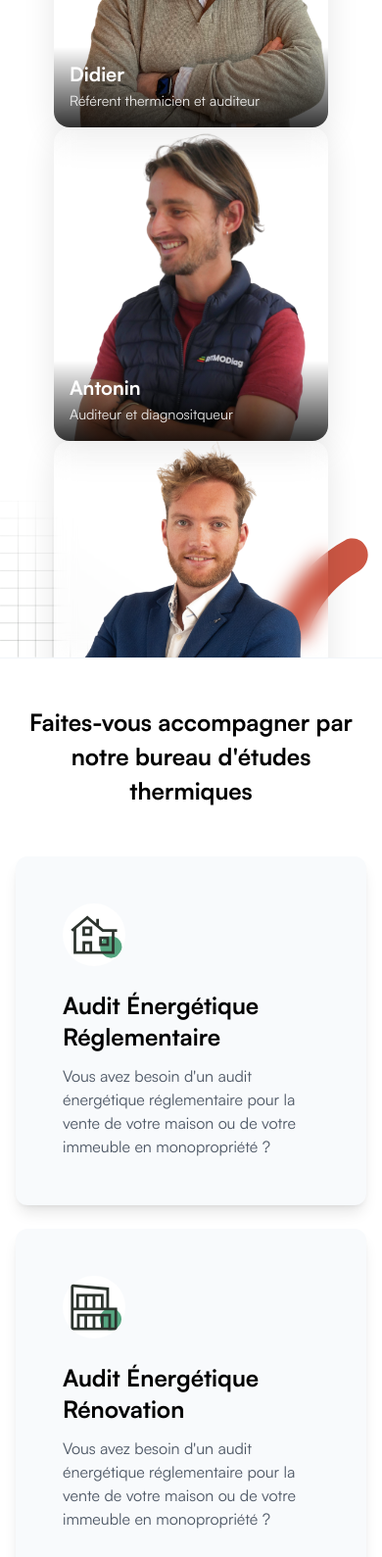
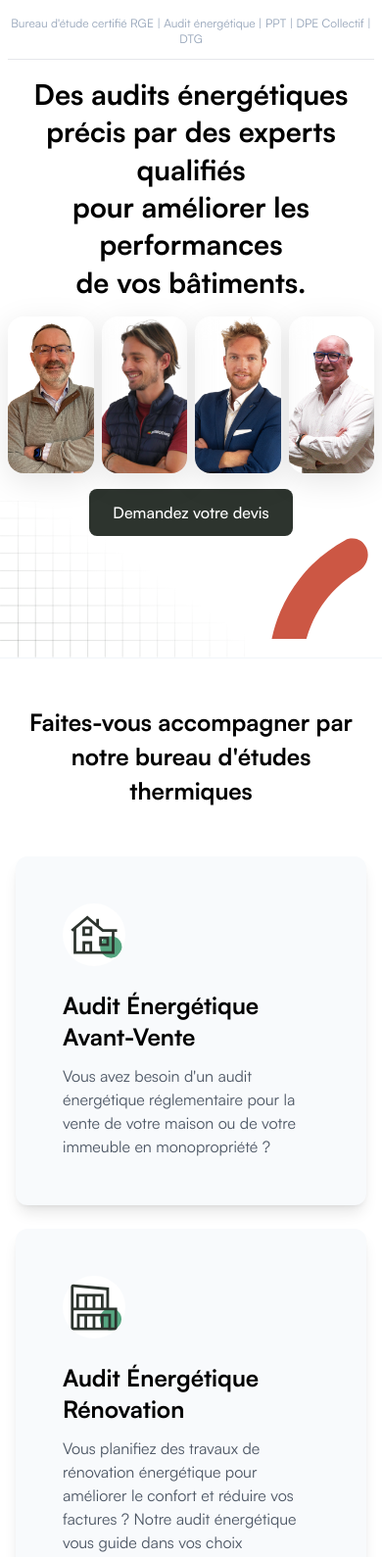
Before and after one commit to TornatoreTristan/ritmoaudit, an Astro site: page / in a window 390 px wide. Shown: the part 172-1761 px from the top of the page at 98% size. Built offline with nearby package versions, Linux system fonts and the light colour scheme; Astro itself is replaced by a stand-in of ours.

Commit message:
add-hugo and text for prestation

```diff
--- a/src/components/Member.astro
+++ b/src/components/Member.astro
@@ -28,6 +28,16 @@ const { image, name, role } = Astro.props;
     width: 280px;
     transition: all 0.3s ease;
   }
+
+  @media (max-width: 768px) {
+    .member-card {
+      width: 100%;
+    }
+    .member-info {
+      display: none;
+    }
+  }
+
   .member-card:hover {
     transform: translateY(-4px);
     box-shadow: 0 12px 40px rgba(0, 0, 0, 0.15);
@@ -38,6 +48,12 @@ const { image, name, role } = Astro.props;
     height: 320px;
     position: relative;
     overflow: hidden;
+  }
+
+  @media (max-width: 768px) {
+    .member-image {
+      height: 160px;
+    }
   }
 
   .member-image img {
@@ -73,4 +89,5 @@ const { image, name, role } = Astro.props;
     margin: 0.25rem 0 0;
     opacity: 0.9;
   }
+
 </style>
--- a/src/pages/index.astro
+++ b/src/pages/index.astro
@@ -23,8 +23,32 @@ import TestimonialCard from '../components/TestimonialCard.astro';
 			<img src="/ellipse1.svg" alt="" class="absolute left-0 top-[30px] -translate-y-1/2 -translate-x-1/2 w-[200px] sm:w-[300px] lg:w-[400px] h-auto" />
 			<img src="/ellipse2.svg" alt="" class="absolute right-[10vw] top-12 -translate-y-1/2 translate-x-1/2 w-[200px] sm:w-[300px] lg:w-[400px] h-auto rotate-90" />
 			<img src="/ellipse3.svg" alt="" class="absolute bottom-[70px] right-4 sm:right-8 translate-x-1/2 translate-y-1/2 w-[200px] sm:w-[300px] lg:w-[400px] h-auto" />
-			<div class="flex flex-col lg:flex-row items-center justify-center relative z-10 w-full max-w-7xl h-full gap-8 lg:gap-24">
-				<div class="max-w-3xl w-full flex-1 order-1 lg:order-1 text-center lg:text-left mx-auto">
+
+			<!-- Version Mobile -->
+			<div class="flex flex-col items-center justify-center relative z-10 w-full max-w-7xl h-full gap-8 lg:hidden">
+				<div class="max-w-3xl w-full flex-1 flex flex-col justify-center text-center mx-auto">
+					<div class="pb-8 sm:pb-16 flex justify-center">
+						<img src="/logo-ritmoaudit.svg" alt="Ritmo Audit" class="h-8 w-auto" />
+					</div>
+					<div class="mb-4 sm:mb-6 border-b pb-3">
+						<p class="text-slate-400 text-xs sm:text-base">Bureau d'étude certifié RGE | Audit énergétique | PPT | DPE Collectif | DTG</p>
+					</div>
+					<h1 class="text-[1.8rem] !leading-[2.4rem] sm:text-4xl font-bold mb-4 sm:mb-6">Des audits énergétiques<br>précis par des experts qualifiés<br>pour améliorer les performances<br>de vos bâtiments.</h1>
+					<div class="flex flex-row justify-center items-center gap-2 w-full mb-4">
+						<div class="w-1/4"><Member image="/didierp.png" name="Didier" role="Référent thermicien et auditeur" /></div>
+						<div class="w-1/4"><Member image="/anton.png" name="Antonin" role="Auditeur et diagnositqueur" /></div>
+						<div class="w-1/4"><Member image="/thom.png" name="Thomas" role="Président et conseiller technique" /></div>
+						<div class="w-1/4"><Member image="/hufo.png" name="Hugo" role="Conseiller technique" /></div>
+					</div>
+					<div>
+						<a href="#contact"><Button variant="primary" size="md">Demandez votre devis</Button></a>
+					</div>
+				</div>
+			</div>
+
+			<!-- Version Desktop -->
+			<div class="hidden lg:flex flex-row items-center justify-center relative z-10 w-full max-w-7xl h-full gap-24">
+				<div class="max-w-3xl w-full flex-1 text-left">
 					<div class="pb-8 sm:pb-16">
 						<img src="/logo-ritmoaudit.svg" alt="Ritmo Audit" class="h-8 w-auto" />
 					</div>
@@ -33,14 +57,14 @@ import TestimonialCard from '../components/TestimonialCard.astro';
 					</div>
 					<h1 class="text-2xl !leading-[2.8rem] sm:text-4xl font-bold mb-4 sm:mb-6">Des audits énergétiques<br>précis par des experts qualifiés<br>pour améliorer les performances<br>de vos bâtiments.</h1>
 					<div>
-						<Button variant="primary" size="md">Demandez votre devis</Button>
+						<a href="#contact"><Button variant="primary" size="md">Demandez votre devis</Button></a>
 					</div>
 				</div>
-				<div class="flex flex-wrap lg:flex-row justify-center items-center gap-x-2 sm:gap-x-4 lg:gap-x-4 w-full max-w-xl flex-shrink-0 order-2 lg:order-2">
+				<div class="flex flex-wrap lg:flex-row justify-center items-center gap-x-4 w-full max-w-xl">
 					<div class="lg:mt-0"><Member image="/didierp.png" name="Didier" role="Référent thermicien et auditeur" /></div>
 					<div class="lg:mt-12"><Member image="/anton.png" name="Antonin" role="Auditeur et diagnositqueur" /></div>
 					<div class="lg:mt-0"><Member image="/thom.png" name="Thomas" role="Président et conseiller technique" /></div>
-					<div class="lg:mt-12"><Member image="/thom.png" name="Hugo" role="Conseiller technique" /></div>
+					<div class="lg:mt-12"><Member image="/hufo.png" name="Hugo" role="Conseiller technique" /></div>
 				</div>
 			</div>
 		</div>
@@ -52,12 +76,12 @@ import TestimonialCard from '../components/TestimonialCard.astro';
 			</div>
 			<div>
 				<div class="grid grid-cols-1 sm:grid-cols-2 lg:grid-cols-3 gap-6 sm:gap-8 px-2 sm:px-8">
-					<PrestationCard title="Audit Énergétique Réglementaire" description="Vous avez besoin d'un audit énergétique réglementaire pour la vente de votre maison ou de votre immeuble en monopropriété ?" icon="/Maison.svg" />
-					<PrestationCard title="Audit Énergétique Rénovation" description="Vous avez besoin d'un audit énergétique réglementaire pour la vente de votre maison ou de votre immeuble en monopropriété ?" icon="/maison-2.svg" />
-					<PrestationCard title="Audit Énergétique Copropriété" description="Vous avez besoin d'un audit énergétique réglementaire pour la vente de votre maison ou de votre immeuble en monopropriété ?" icon="/Copro.svg" />
-					<PrestationCard title="Plan Pluriannuel de travaux (PPT)" description="Vous avez besoin d'un audit énergétique réglementaire pour la vente de votre maison ou de votre immeuble en monopropriété ?" icon="/Immeuble.svg" />
-					<PrestationCard title="DTG de Copropriété" description="Vous avez besoin d'un audit énergétique réglementaire pour la vente de votre maison ou de votre immeuble en monopropriété ?" icon="/Copro-3.svg" />
-					<PrestationCard title="DPE Collectif" description="Vous avez besoin d'un audit énergétique réglementaire pour la vente de votre maison ou de votre immeuble en monopropriété ?" icon="/Copro-3-1.svg" />
+					<PrestationCard title="Audit Énergétique Avant-Vente" description="Vous avez besoin d'un audit énergétique réglementaire pour la vente de votre maison ou de votre immeuble en monopropriété ?" icon="/Maison.svg" />
+					<PrestationCard title="Audit Énergétique Rénovation" description="Vous planifiez des travaux de rénovation énergétique pour améliorer le confort et réduire vos factures ? Notre audit énergétique vous guide dans vos choix d'investissement." icon="/maison-2.svg" />
+					<PrestationCard title="Audit Énergétique Copropriété" description="Votre copropriété doit réaliser un audit énergétique réglementaire ou souhaite engager une démarche de rénovation énergétique collective ? Nous accompagnons les syndics et conseils syndicaux dans cette démarche." icon="/Copro.svg" />
+					<PrestationCard title="Plan Pluriannuel de travaux (PPT)" description="Votre copropriété doit établir son plan pluriannuel de travaux obligatoire ? Nous vous accompagnons dans l'élaboration de cette feuille de route pour anticiper et budgétiser vos travaux." icon="/Immeuble.svg" />
+					<PrestationCard title="DTG de Copropriété" description="Votre copropriété nécessite un Diagnostic Technique Global pour évaluer l'état général de votre bâtiment ? Nous réalisons cette expertise complète obligatoire pour les copropriétés en difficulté ou de plus de 10 ans." icon="/Copro-3.svg" />
+					<PrestationCard title="DPE Collectif" description="Votre copropriété doit établir son Diagnostic de Performance Énergétique collectif ? Nous réalisons cette évaluation énergétique obligatoire qui détermine la classe énergétique de votre immeuble et identifie les pistes d'amélioration." icon="/Copro-3-1.svg" />
 				</div>
 			</div>
 		</div>
@@ -112,14 +136,14 @@ import TestimonialCard from '../components/TestimonialCard.astro';
 		</div>
 
 		<!-- SECTION PROJET (MESSENGER) -->
-		<div class="py-8 sm:py-12 px-2 sm:px-[7%]">
+		<div id="contact" class="py-8 sm:py-12 px-2 sm:px-[7%]">
 			<div class="bg-slate-50 p-4 sm:p-8 md:p-16 lg:p-24 rounded-xl flex flex-col items-center relative overflow-hidden">
 				<img src="/ellipse1.svg" alt="" class="absolute left-0 top-4 -translate-x-1/2 -translate-y-1/2 w-[200px] h-[200px] sm:w-[300px] sm:h-[300px] lg:w-[500px] lg:h-[500px]" />
 				<img src="/ellipse2.svg" alt="" class="absolute right-0 top-16 translate-x-1/2 -translate-y-1/2 w-[120px] h-[120px] sm:w-[200px] sm:h-[200px] lg:w-[300px] lg:h-[300px] rotate-90" />
 				<img src="/ellipse3.svg" alt="" class="absolute bottom-8 right-4 translate-x-1/2 translate-y-1/2 w-[200px] h-[200px] sm:w-[300px] sm:h-[300px] lg:w-[500px] lg:h-[500px]" />
 				<h2 class="text-2xl sm:text-3xl font-bold mb-6 sm:mb-8 text-center">👋 On prépare votre projet ?</h2>
 				<div class="py-4 sm:py-6 flex flex-col sm:flex-row justify-center items-center gap-4 sm:gap-6 w-full">
-					<img src="/thom.png" alt="Envoyer un mail" class="h-20 w-20 sm:h-24 sm:w-24 bg-white rounded-full shadow object-cover mb-4 sm:mb-0" />
+					<img src="/hufo.png" alt="Envoyer un mail" class="h-20 w-20 sm:h-24 sm:w-24 bg-white rounded-full shadow object-cover mb-4 sm:mb-0" />
 					<div class="relative w-full sm:w-auto">
 						<div class="bg-white rounded-2xl shadow px-4 py-3 sm:px-6 sm:py-4 text-slate-700 text-base sm:text-lg max-w-full sm:max-w-md text-left">
 							Bonjour ! Je me présente, Hugo BELLIARD. Je suis conseiller technique pour RITMOAudit et à votre service. Vous avez un projet ou une question ? Contactez-nous, nous sommes à votre disposition pour vous aider.
@@ -129,7 +153,7 @@ import TestimonialCard from '../components/TestimonialCard.astro';
 				</div>
 				<div class="flex flex-col sm:flex-row gap-4 mt-6 w-full justify-center items-center">
 					<a href="tel:+33231156488" class="px-4 py-2 rounded-full font-semibold text-sm bg-white shadow hover:text-white hover:bg-[#3e7e5e] transition w-full sm:w-auto text-center">📞 02 31 15 64 88</a>
-					<a href="mailto:contact@ritmoaudit.fr" class="px-4 py-2 rounded-full bg-white font-semibold text-sm shadow hover:bg-slate-300 transition w-full sm:w-auto text-center">✉️ Nous écrire par email</a>
+					<a href="mailto:contact@ritmoaudit.fr" target="_blank" class="px-4 py-2 rounded-full bg-white font-semibold text-sm shadow hover:bg-slate-300 transition w-full sm:w-auto text-center">✉️ Nous écrire par email</a>
 				</div>
 			</div>
 		</div>
@@ -158,17 +182,17 @@ import TestimonialCard from '../components/TestimonialCard.astro';
 						<div>
 							<h3 class="text-xl font-bold">Ressources</h3>
 							<ul  class="text-slate-500 text-sm flex flex-col gap-2 mt-4">
-								<li>Blog</li>
-								<li>LinkedIn</li>
-								<li>RITMODiag</li>
+								<!-- <li>Blog</li> -->
+								<li><a href="https://www.linkedin.com/company/ritmoaudit/">LinkedIn</a></li>
+								<li><a href="https://ritmodiag.com"></a>RITMODiag</li>
 							</ul>
 						</div>
 						<div>
 							<h3 class="text-xl font-bold">À propos</h3>
 							<ul  class="text-slate-500 text-sm flex flex-col gap-2 mt-4">
-								<li>Nous contacter</li>
-								<li>Mentions légales</li>
-								<li>Politique de confidentialité</li>
+								<li><a href="mailto:contact@ritmoaudit.fr" target="_blank">Nous contacter</a></li>
+								<li><a href="https://ritmodiag.com/mentions-legales/" target="_blank">Mentions légales</a></li>
+								<li><a href="https://ritmodiag.com/politique-de-confidentialite/" target="_blank">Politique de confidentialité</a></li>
 							</ul>
 						</div>
 					</div>
```
Also changed, not shown: public/hufo.png (added).
